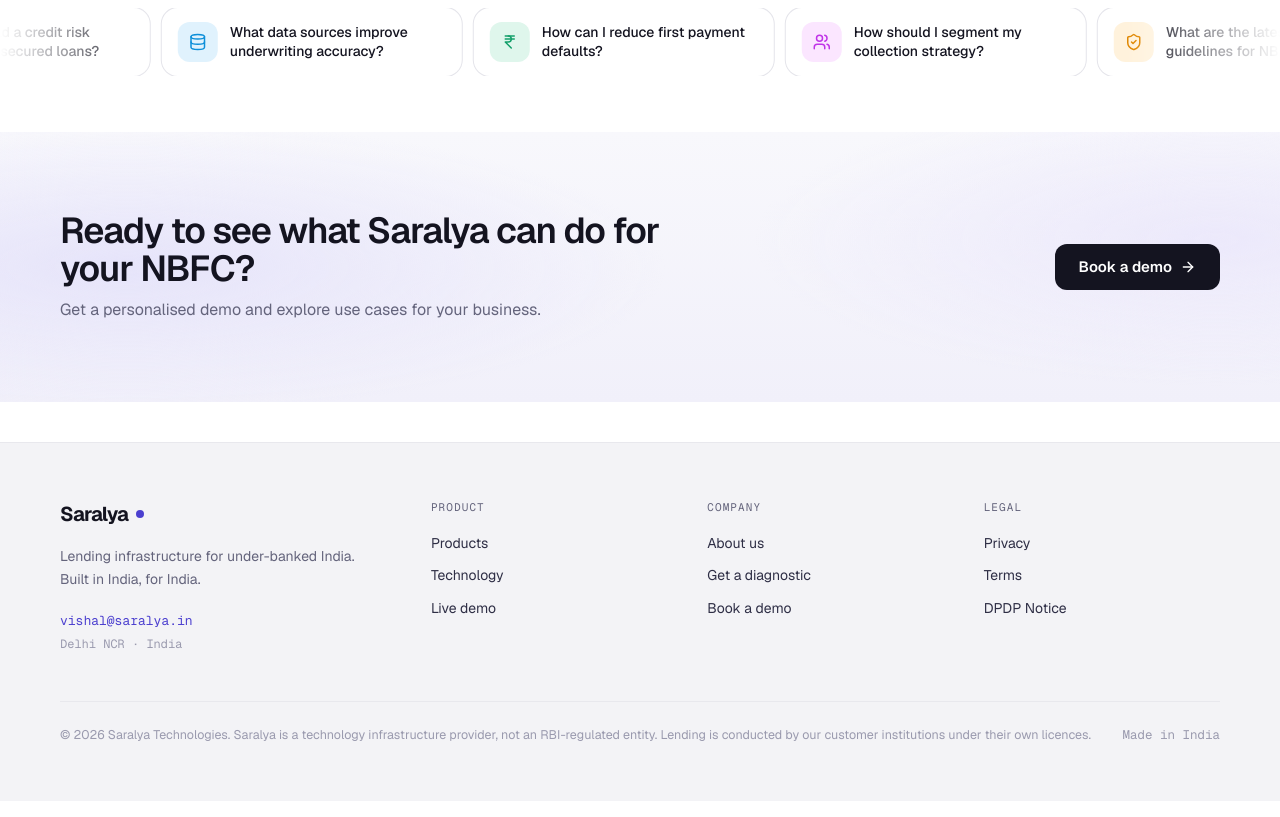
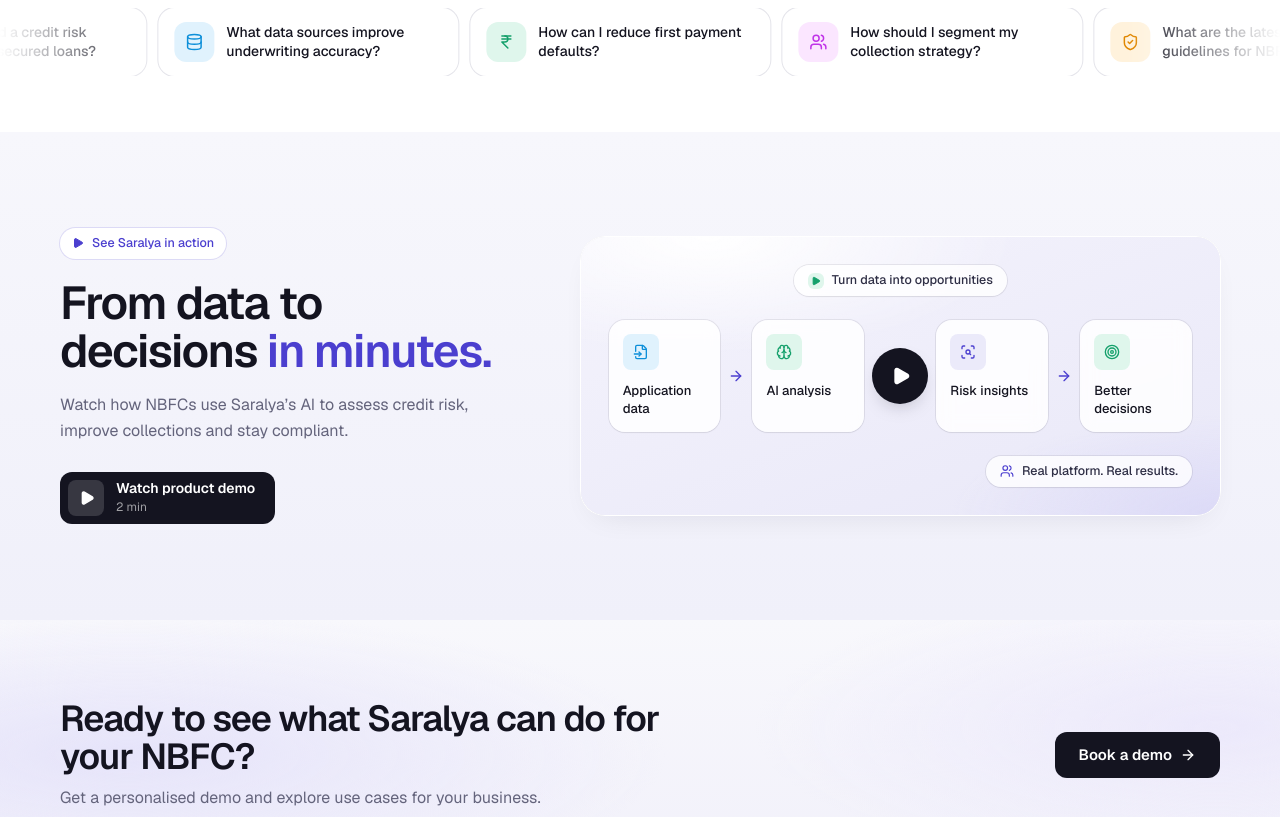
Before and after one commit to irajvaibhavv/Saralya_website_v1, a React (Vite) app: page / in a window 1280 px wide. Shown: the part 900-1717 px from the top of the page. Built offline with nearby package versions, Linux system fonts and the light colour scheme.

Commit message:
Landing: See Saralya in action, reference-style card

```diff
--- /dev/null
+++ b/src/components/landing/InAction.tsx
@@ -0,0 +1,85 @@
+import { ArrowRight, Brain, FileInput, Play, ScanSearch, Target, Users } from 'lucide-react'
+import { FadeIn, Item, Stagger } from '../ui/Reveal'
+import { Container } from '../ui/Section'
+
+/* The demo ask: one line, one film. The card is a still of the four steps;
+   the play button opens the film full screen. */
+const STEPS = [
+  { icon: FileInput, label: 'Application data' },
+  { icon: Brain, label: 'AI analysis' },
+  { icon: ScanSearch, label: 'Risk insights' },
+  { icon: Target, label: 'Better decisions' },
+]
+const TONES = ['bg-blue-w text-blue', 'bg-green-w text-green', 'bg-wash text-accent', 'bg-green-w text-green']
+
+export function InAction({ onWatch }: { onWatch: () => void }) {
+  return (
+    <section className="bg-[linear-gradient(180deg,#f7f7fc_0%,#f0f0fa_100%)] py-16 md:py-24">
+      <Container className="grid items-center gap-10 lg:grid-cols-[minmax(0,5fr)_minmax(0,7fr)] lg:gap-16">
+        <FadeIn>
+          <div className="inline-flex items-center gap-2 rounded-full bg-white px-3 py-1.5 text-[12.5px] font-medium text-accent ring-1 ring-accent/15">
+            <Play className="size-3 fill-current" /> See Saralya in action
+          </div>
+          <h2 className="display mt-5 text-[clamp(30px,3.6vw,46px)]">
+            From data to decisions <span className="text-accent">in minutes.</span>
+          </h2>
+          <p className="mt-4 max-w-[42ch] text-[16px] leading-relaxed text-muted">
+            Watch how NBFCs use Saralya’s AI to assess credit risk, improve collections and stay compliant.
+          </p>
+          <button onClick={onWatch} className="group mt-7 inline-flex items-center gap-3 rounded-xl bg-ink py-2 pl-2 pr-5 text-left text-white transition-colors hover:bg-ink2">
+            <span className="grid size-9 place-items-center rounded-lg bg-white/15">
+              <Play className="ml-0.5 size-4 fill-current" />
+            </span>
+            <span>
+              <span className="block text-[14px] font-semibold leading-tight">Watch product demo</span>
+              <span className="block text-[12px] text-white/60">2 min</span>
+            </span>
+          </button>
+        </FadeIn>
+
+        <FadeIn delay={0.1}>
+          {/* a still card: the film only plays full screen */}
+          <div className="relative overflow-hidden rounded-3xl bg-[radial-gradient(ellipse_80%_70%_at_20%_0%,#ffffff_0%,transparent_60%),radial-gradient(ellipse_70%_60%_at_100%_100%,#dcdaf7_0%,transparent_60%),linear-gradient(160deg,#f4f3fc_0%,#e9e8f8_100%)] p-5 shadow-lg ring-1 ring-white sm:p-7">
+            <div className="flex justify-center">
+              <span className="inline-flex items-center gap-2 rounded-full bg-white/80 px-3.5 py-1.5 text-[12.5px] font-medium text-ink2 shadow-sm backdrop-blur">
+                <span className="grid size-4 place-items-center rounded-md bg-green-w text-green"><Play className="size-2.5 fill-current" /></span>
+                Turn data into opportunities
+              </span>
+            </div>
+
+            <Stagger className="mt-6 grid grid-cols-2 items-stretch gap-2.5 sm:grid-cols-[1fr_auto_1fr_auto_1fr_auto_1fr] sm:gap-2" gap={0.08}>
+              {STEPS.map((step, i) => {
+                const tone = TONES[i]
+                return [
+                  <Item key={step.label} className="rounded-2xl bg-white/85 p-3.5 shadow-sm backdrop-blur">
+                    <span className={`grid size-9 place-items-center rounded-lg ${tone}`}>
+                      <step.icon className="size-4" />
+                    </span>
+                    <div className="mt-3 text-[13px] font-medium leading-snug text-ink">{step.label}</div>
+                  </Item>,
+                  i < STEPS.length - 1 && (
+                    <Item key={`${step.label}-arrow`} className="hidden items-center justify-center sm:flex">
+                      {i === 1 ? (
+                        <button onClick={onWatch} aria-label="Play the product demo" className="grid size-14 place-items-center rounded-full bg-ink text-white shadow-glow transition-transform duration-200 hover:scale-105">
+                          <Play className="ml-0.5 size-5 fill-current" />
+                        </button>
+                      ) : (
+                        <ArrowRight className="size-4 text-accent" />
+                      )}
+                    </Item>
+                  ),
+                ]
+              })}
+            </Stagger>
+
+            <div className="mt-6 flex justify-end">
+              <span className="inline-flex items-center gap-2 rounded-full bg-white/80 px-3.5 py-1.5 text-[12.5px] font-medium text-ink2 shadow-sm backdrop-blur">
+                <Users className="size-3.5 text-accent" /> Real platform. Real results.
+              </span>
+            </div>
+          </div>
+        </FadeIn>
+      </Container>
+    </section>
+  )
+}
--- /dev/null
+++ b/src/components/landing/VideoModal.tsx
@@ -0,0 +1,51 @@
+import { X } from 'lucide-react'
+import { AnimatePresence, motion } from 'motion/react'
+import { useEffect } from 'react'
+
+/* The full-screen player: black, the film, one close. Esc or the backdrop closes it. */
+export function VideoModal({ src, open, onClose }: { src: string; open: boolean; onClose: () => void }) {
+  useEffect(() => {
+    if (!open) return
+    const key = (e: KeyboardEvent) => { if (e.key === 'Escape') onClose() }
+    window.addEventListener('keydown', key)
+    document.body.style.overflow = 'hidden'
+    return () => {
+      window.removeEventListener('keydown', key)
+      document.body.style.overflow = ''
+    }
+  }, [open, onClose])
+
+  return (
+    <AnimatePresence>
+      {open && (
+        <motion.div
+          role="dialog"
+          aria-modal
+          aria-label="Saralya video"
+          initial={{ opacity: 0 }}
+          animate={{ opacity: 1 }}
+          exit={{ opacity: 0, transition: { duration: 0.2 } }}
+          transition={{ duration: 0.3 }}
+          onClick={onClose}
+          className="fixed inset-0 z-[100] grid place-items-center bg-black/95 p-4 sm:p-10"
+        >
+          <button onClick={onClose} aria-label="Close video" className="absolute right-4 top-4 grid size-11 place-items-center rounded-full bg-white/10 text-white transition-colors hover:bg-white/20 sm:right-6 sm:top-6">
+            <X className="size-5" />
+          </button>
+          <motion.video
+            src={src}
+            controls
+            autoPlay
+            playsInline
+            initial={{ scale: 0.96, y: 12 }}
+            animate={{ scale: 1, y: 0 }}
+            exit={{ scale: 0.97, y: 8 }}
+            transition={{ duration: 0.4, ease: [0.22, 1, 0.36, 1] }}
+            onClick={(e) => e.stopPropagation()}
+            className="max-h-full w-full max-w-6xl rounded-xl bg-black shadow-[0_40px_120px_-40px_rgba(0,0,0,0.9)] outline-none"
+          />
+        </motion.div>
+      )}
+    </AnimatePresence>
+  )
+}
--- a/src/pages/Landing.tsx
+++ b/src/pages/Landing.tsx
@@ -1,7 +1,9 @@
-import { useState } from 'react'
+import { useCallback, useState } from 'react'
 import { Hero } from '../components/landing/Hero'
+import { InAction } from '../components/landing/InAction'
 import { PopularQuestions } from '../components/landing/PopularQuestions'
 import { SaralAiWidget } from '../components/landing/SaralAiWidget'
+import { VideoModal } from '../components/landing/VideoModal'
 import { ClosingCta } from '../components/layout/ClosingCta'
 import type { Role } from '../components/landing/SaralAiChat'
 import type { Starter } from '../content/saral-ai'
@@ -12,6 +14,8 @@
   const [open, setOpen] = useState(false)
   const [pending, setPending] = useState<Starter | null>(null)
   const [seat, setSeat] = useState<Role | null>(null)
+  const [watching, setWatching] = useState(false)
+  const closeVideo = useCallback(() => setWatching(false), [])
 
   /* A fresh object each time so the same question can be asked twice. */
   const ask = (s: Starter) => {
@@ -28,7 +32,9 @@
       <Hero />
       <div id="explore" className="scroll-mt-16" />
       <PopularQuestions onAsk={ask} seat={seat} onSeat={setSeat} />
+      <InAction onWatch={() => setWatching(true)} />
       <ClosingCta demo />
+      <VideoModal src="/video/borrowers.mp4" open={watching} onClose={closeVideo} />
       <SaralAiWidget open={open} pending={pending} seat={seat} onOpen={() => setOpen(true)} onAsk={ask} onClose={close} />
     </>
   )
```
